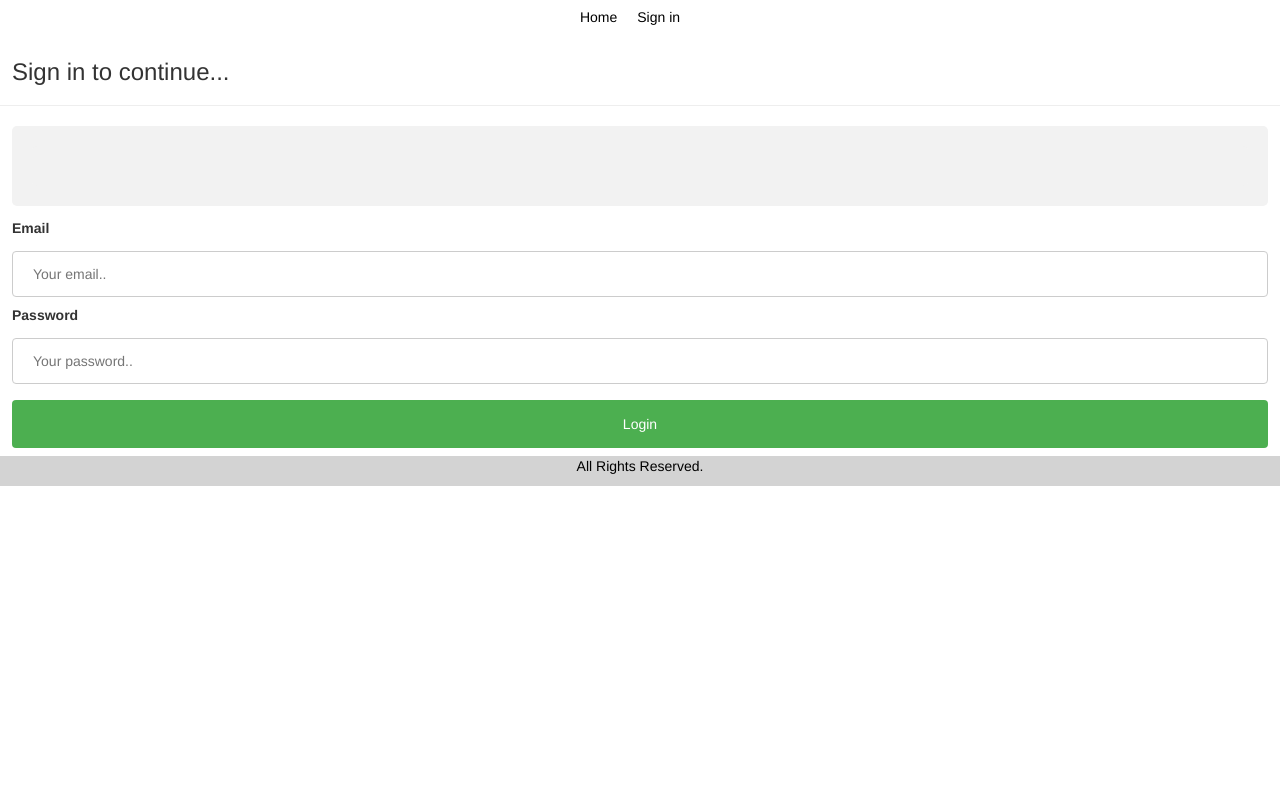
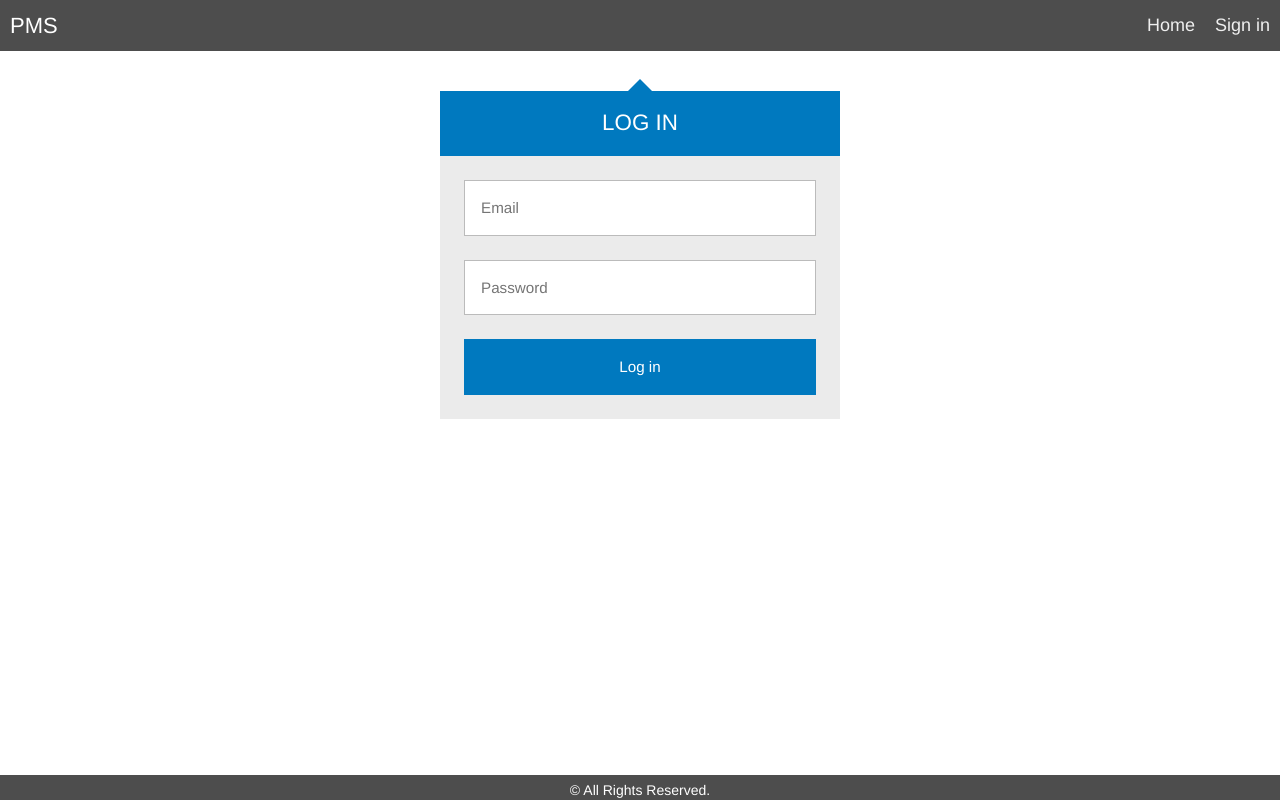
Before and after one commit to nabeeldev1/pms, a React app: page /signin in a window 1280 px wide. Built offline with nearby package versions, Linux system fonts and the light colour scheme.

Commit message:
Views updated + Remove task logic implemented + update logic in progress

```diff
--- a/public/index.html
+++ b/public/index.html
@@ -10,6 +10,7 @@
     -->
     <link rel="manifest" href="%PUBLIC_URL%/manifest.json">
     <link rel="shortcut icon" href="%PUBLIC_URL%/favicon.ico">
+    <link rel="stylesheet" href="https://use.fontawesome.com/releases/v5.2.0/css/all.css" integrity="sha384-hWVjflwFxL6sNzntih27bfxkr27PmbbK/iSvJ+a4+0owXq79v+lsFkW54bOGbiDQ" crossorigin="anonymous">
     <!--
       Notice the use of %PUBLIC_URL% in the tags above.
       It will be replaced with the URL of the `public` folder during the build.
--- a/src/components/Column/Column.js
+++ b/src/components/Column/Column.js
@@ -12,7 +12,7 @@ const Container = styled.div`
 
     display: flex;
     flex-direction: column;
-    background-color: lightgrey;
+    background-color: white;
     overflow-y: scroll;
     max-height: 650px;
 `;
@@ -29,7 +29,7 @@ class Column extends Component {
     render() {
         return (
             <Container>
-                <div className={classes.Title}>{this.props.column.title}</div>
+                <div className={classes.Title}><b>{this.props.column.title}</b></div>
                 <Droppable droppableId={this.props.column.id}>
                     {(provided, snapshot) => (
                         <TaskList
@@ -37,7 +37,7 @@ class Column extends Component {
                             {...provided.droppableProps}
                             isDraggingOver={snapshot.isDraggingOver}
                         >
-                            {this.props.tasks.map((task, index) => <Task index={index} key={task.id} task={task} />)}
+                            {this.props.tasks.map((task, index) => <Task index={index} key={task.id} task={task} removeTask={() => this.props.removed(task.id, this.props.column.id)} />)}
                             {provided.placeholder}
                         </TaskList>
                     )}
--- a/src/components/Footer/Footer.css
+++ b/src/components/Footer/Footer.css
@@ -1,10 +1,23 @@
-.Footer {
-    position: relative;
+/* .Footer {
+    position: fixed;
     left: 0;
     bottom: 0;
     width: 100%;
-    background-color:lightgrey;
-    color: black;
+    background-color:#4d4d4d;
+    color:#fff;
     text-align: center;
     height: 30px;
-}
+} */
+
+.StickyFooter {
+    width:100%;
+    height:25px;
+    background:#4d4d4d;
+    color:white;
+    padding-top: 5px;
+    font-size:14px;
+    text-align:center;
+    position:fixed;
+    bottom:0;
+    left:0;
+  }
--- a/src/components/Footer/Footer.js
+++ b/src/components/Footer/Footer.js
@@ -3,9 +3,15 @@ import classes from './Footer.css';
 
 const footer = () => {
     return (
-        <div className={classes.Footer}>
-            <p>All Rights Reserved.</p>
-        </div>
+        // <div className={classes.body}>
+        //     <footer id="red">
+        //         <h1 className={classes.text}>DMC</h1>
+        //         <h2 className={classes.text2}>&copy;	DIMENSIONMC - DESIGNED BY DEN & FLASH</h2>
+        //         <h2 className={classes.text3}>-POWERED BY ENJIN-</h2>
+        //     </footer>
+        // </div>
+        <footer className={classes.StickyFooter}>&copy; All Rights Reserved.</footer>
+
     );
 };
 
--- a/src/components/Navbar/Navbar.css
+++ b/src/components/Navbar/Navbar.css
@@ -1,22 +1,97 @@
-.Nav ul {
-    list-style: none;
-    margin: 0;
-    padding: 0;
-    width: 100%;
-    text-align: center;
+* {
+  box-sizing: border-box;
 }
 
-.Nav li {
-    display: inline-block;
-    margin: 7px 20px 20px 0;
+body {
+  margin: 0px;
+  font-family: 'segoe ui';
 }
 
-.Nav a {
-    text-decoration: none;
-    color: black;
+.Nav {
+  height: 51px;
+  width: 100%;
+  background-color: #4d4d4d;
+  position: relative;
 }
 
-.Nav a:hover,
-.Blog a:active {
-    color: #fa923f;
+.Nav > .NavHeader {
+  display: inline;
 }
+
+.Nav > .NavHeader > .NavTitle {
+  display: inline-block;
+  font-size: 22px;
+  color: #fff;
+  padding: 10px 10px 10px 10px;
+}
+
+.Nav > .NavBtn {
+  display: none;
+}
+
+.Nav > .NavLinks {
+  display: inline;
+  float: right;
+  font-size: 18px;
+}
+
+.Nav > .NavLinks > a {
+  display: inline-block;
+  padding: 13px 10px 13px 10px;
+  text-decoration: none;
+  color: #efefef;
+}
+
+.Nav > .NavLinks > a:hover {
+  background-color: rgba(0, 0, 0, 0.3);
+}
+
+.Nav > #nav-check {
+  display: none;
+}
+
+@media (max-width:600px) {
+  .Nav > .NavBtn {
+    display: inline-block;
+    position: absolute;
+    right: 0px;
+    top: 0px;
+  }
+  .Nav > .NavBtn > label {
+    display: inline-block;
+    width: 50px;
+    height: 50px;
+    padding: 13px;
+  }
+  .Nav > .NavBtn > label:hover {
+    background-color: rgba(0, 0, 0, 0.3);
+  }
+  .Nav > .NavBtn > label > span {
+    display: block;
+    width: 25px;
+    height: 10px;
+    border-top: 2px solid #eee;
+  }
+  .Nav > .NavLinks {
+    position: absolute;
+    display: block;
+    width: 100%;
+    background-color: #333;
+    height: 0px;
+    transition: all 0.3s ease-in;
+    overflow-y: hidden;
+    top: 50px;
+    left: 0px;
+  }
+  .Nav > .NavLinks > a {
+    display: block;
+    width: 100%;
+  }
+  .Nav > #nav-check:not(:checked) + .NavLinks {
+    height: 0px;
+  }
+  .Nav > #nav-check:checked + .NavLinks {
+    height: calc(100vh - 50px);
+    overflow-y: auto;
+  }
+}
--- a/src/components/Navbar/Navbar.js
+++ b/src/components/Navbar/Navbar.js
@@ -12,34 +12,35 @@ const navbar = () => {
         let dashboard, logout, signin;
 
         if(isLoggedIn() === true) {
-            logout = <li><Link to="/logout">Logout</Link></li>;
-            dashboard = <li><Link to="/dashboard">Dashboard</Link></li>;
+            logout = <Link to="/logout">Logout</Link>;
+            dashboard = <Link to="/dashboard">Dashboard</Link>;
             signin = '';
         }
         else {
             logout = '';
             dashboard = '';
-            signin = <li><Link to="/signin">Sign in</Link></li>;
+            signin = <Link to="/signin">Sign in</Link>;
         }
 
         return (
             <div className={classes.Nav}>
-                <header>
-                    <nav>
-                        <ul>
-                            <li><Link to="/">Home</Link></li>
-                            {dashboard}
-                            {signin}
-                            {logout}
-                        </ul>
-                    </nav>
-                </header>
+                <div className={classes.NavHeader}>
+                    <div className={classes.NavTitle}>
+                        PMS
+                    </div>
+                </div>
+                <div className={classes.NavLinks}>
+                    <Link to="/">Home</Link>
+                    {dashboard}
+                    {signin}
+                    {logout}
+                </div>
                 <Switch>
                     <Route path="/" exact component={Home} />
                     <PrivateRoute authed={isLoggedIn()} path="/dashboard" exact component={Dashboard} />
                     <Route path="/signin" exact component={Signin} />
                     <Route path="/logout" exact component={Logout} />
-                </Switch>
+                 </Switch>
             </div>
         );
 }
--- a/src/components/Signin/Signin.css
+++ b/src/components/Signin/Signin.css
@@ -1,4 +1,4 @@
-.SigninFrom input {
+/* .SigninFrom input {
     width: 100%;
     padding: 12px 20px;
     margin: 8px 0;
@@ -40,4 +40,96 @@
 .FormErrors {
     margin: 12px;
     text-align: center;
+} */
+
+
+/* 'Open Sans' font from Google Fonts */
+@import url(https://fonts.googleapis.com/css?family=Open+Sans:400,700);
+
+body {
+  background: #456;
+  font-family: 'Open Sans', sans-serif;
 }
+
+.Login {
+  width: 400px;
+  margin: 16px auto;
+  font-size: 16px;
+}
+
+/* Reset top and bottom margins from certain elements */
+.LoginHeader,
+.Login p {
+  margin-top: 0;
+  margin-bottom: 0;
+}
+
+/* The triangle form is achieved by a CSS hack */
+.LoginTriangle {
+  width: 0;
+  margin-right: auto;
+  margin-left: auto;
+  border: 12px solid transparent;
+  border-bottom-color: #0079bf;
+}
+
+.LoginHeader {
+  background: #0079bf;
+  padding: 20px;
+  font-size: 1.4em;
+  font-weight: normal;
+  text-align: center;
+  text-transform: uppercase;
+  color: #fff;
+}
+
+.LoginContainer {
+  background: #ebebeb;
+  padding: 12px;
+}
+
+/* Every row inside .login-container is defined with p tags */
+.Login p {
+  padding: 12px;
+}
+
+.Login input {
+  box-sizing: border-box;
+  display: block;
+  width: 100%;
+  border-width: 1px;
+  border-style: solid;
+  padding: 16px;
+  outline: 0;
+  font-family: inherit;
+  font-size: 0.95em;
+}
+
+.Login input[type="email"],
+.Login input[type="password"] {
+  background: #fff;
+  border-color: #bbb;
+  color: #555;
+}
+
+/* Text fields' focus effect */
+.Login input[type="email"]:focus,
+.Login input[type="password"]:focus {
+  border-color: #888;
+}
+
+.Login input[type="submit"] {
+  background: #0079bf;
+  border-color: transparent;
+  color: #fff;
+  cursor: pointer;
+}
+
+.Login input[type="submit"]:hover {
+  background: #17c;
+}
+
+/* Buttons' focus effect */
+.Login input[type="submit"]:focus {
+  border-color: #05a;
+}
--- a/src/components/Signin/Signin.js
+++ b/src/components/Signin/Signin.js
@@ -64,21 +64,17 @@ class Signin extends Component {
 
     render() {
       return (
-        <div className={classes.SigninFrom}>
-            <h3>Sign in to continue...</h3>
-            <hr />
-            <div className={classes.FormErrors}>
-                <FormErrors formErrors={this.state.formErrors} />
-            </div>
-            <form className={classes.Form} onSubmit={this.handleSubmit}>
-                <label>Email</label>
-                <input type="email" id="email" name="email" placeholder="Your email.." value={this.state.email} onChange={this.handleChange} />
-
-                <label>Password</label>
-                <input type="password" id="password" name="password" placeholder="Your password.." value={this.state.password} onChange={this.handleChange} />
-
-                <input type="submit" disabled={!this.state.formValid} value="Login" />
-            </form>
+        <div className={classes.Login}>
+          <div className={classes.LoginTriangle}></div>
+          <h2 className={classes.LoginHeader}>Log in</h2>
+          <div style={{ textAlign: 'center' }}>
+            <FormErrors formErrors={this.state.formErrors} />
+          </div>
+          <form className={classes.LoginContainer} onSubmit={this.handleSubmit}>
+            <p><input type="email" id="email" name="email" placeholder="Email" value={this.state.email} onChange={this.handleChange} /></p>
+            <p><input type="password" id="password" name="password" placeholder="Password" value={this.state.password} onChange={this.handleChange} /></p>
+            <p><input type="submit" disabled={!this.state.formValid} value="Log in" /></p>
+          </form>
         </div>
       );
     }
--- a/src/components/Task/Task.css
+++ b/src/components/Task/Task.css
@@ -5,3 +5,12 @@
     border-radius: 4px;
     margin-right: 8px;
 }
+
+.Description {
+    font-size: 12px;
+    display: inline;
+}
+
+.Icons i:hover {
+    cursor: pointer;
+}
```
Also changed, not shown: src/Data/initialData.js (+16 -16 lines), src/components/Dashboard/Dashboard.js (+22 -3 lines), src/components/Task/Task.js (+57 -1 lines).
